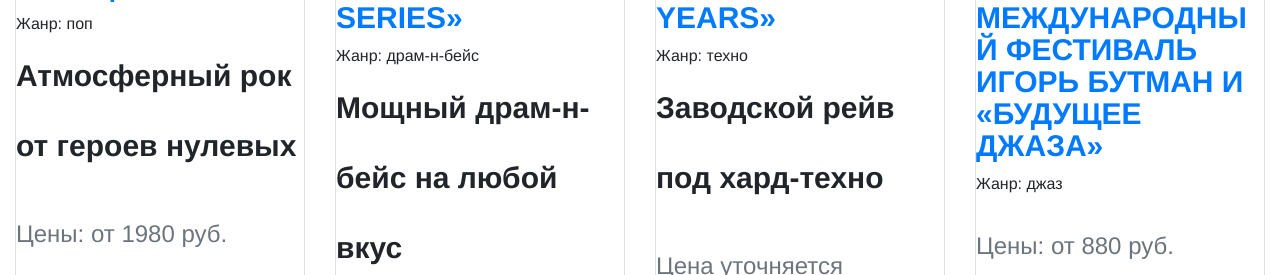
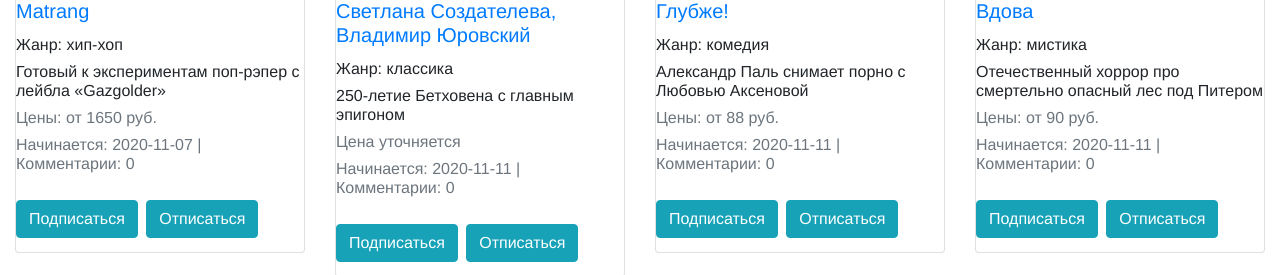
Before and after one commit to imaevam/events_alert_app, a Flask app: page / in a window 1280 px wide. Shown: the part 1308-1583 px from the top of the page. Run offline with Flask 2, Linux system fonts and the light colour scheme; data comes from the database, SQL or seed files in the repository; data that the repository does not hold is empty; some libraries are stand-ins or nearby versions.

Commit message:
Update index.html

```diff
--- a/webapp/templates/event/index.html
+++ b/webapp/templates/event/index.html
@@ -5,7 +5,6 @@
 {% block content %}
 
 <div class="container-fluid">
-&nbsp;
  <div class="row">
      {% for event in events %}
          <div class="col-xl-3 col-xs-9">
@@ -13,20 +12,20 @@
              <div class="card event-card">
               <img class="card-img-top" src="{{ event.img_url  }}" alt="Card image cap" height="200" width="100">
                <div class="card-block">
-				<h4 class="card-title"><a href="{{ url_for('event.single_event', event_id=event.id)}}">{{ event.title }}</a></h4>
+				<h5 class="card-title"><a href="{{ url_for('event.single_event', event_id=event.id)}}">{{ event.title }}</a></h5>
                 <h6>Жанр: {{ event.genre }}</h6>
-                <p class="card-text">{{ event.description }}</p>
-                <p class="card-text"><small class="text-muted">
+                <h6 class="card-text">{{ event.description }}</h6>
+                <h6 class="card-text"><small class="text-muted">
                     {% if event.price != None %}
-                        <p>Цены: от {{event.price}} руб.</p>
+                        <h6>Цены: от {{event.price}} руб.</h6>
                     {% else %}
-                        <p> Цена уточняется </p>
+                        <h6> Цена уточняется </h6>
                     {% endif %}
                     {% if event.date_start != None %}
-                        <p>Начинается: {{ event.date_start }} | Комментарии: {{ event.comments_count() }}</p>
+                        <h6>Начинается: {{ event.date_start }} | Комментарии: {{ event.comments_count() }}</h6>
                     {% else %}
-                        <p>Дата корректируется | Комментарии: {{ event.comments_count() }}</p>
-                    {% endif %}</small></p>
+                        <h6>Дата корректируется | Комментарии: {{ event.comments_count() }}</h6>
+                    {% endif %}</small></h6>
 
                 <a button type="button" class="btn btn-info" href="{{ url_for('event.subscribe_event', event_id=event.id) }}">Подписаться</a>
                 <a button type="button" class="btn btn-info" href="{{ url_for('event.unsubscribe_event', event_id=event.id) }}">Отписаться</a>
```
